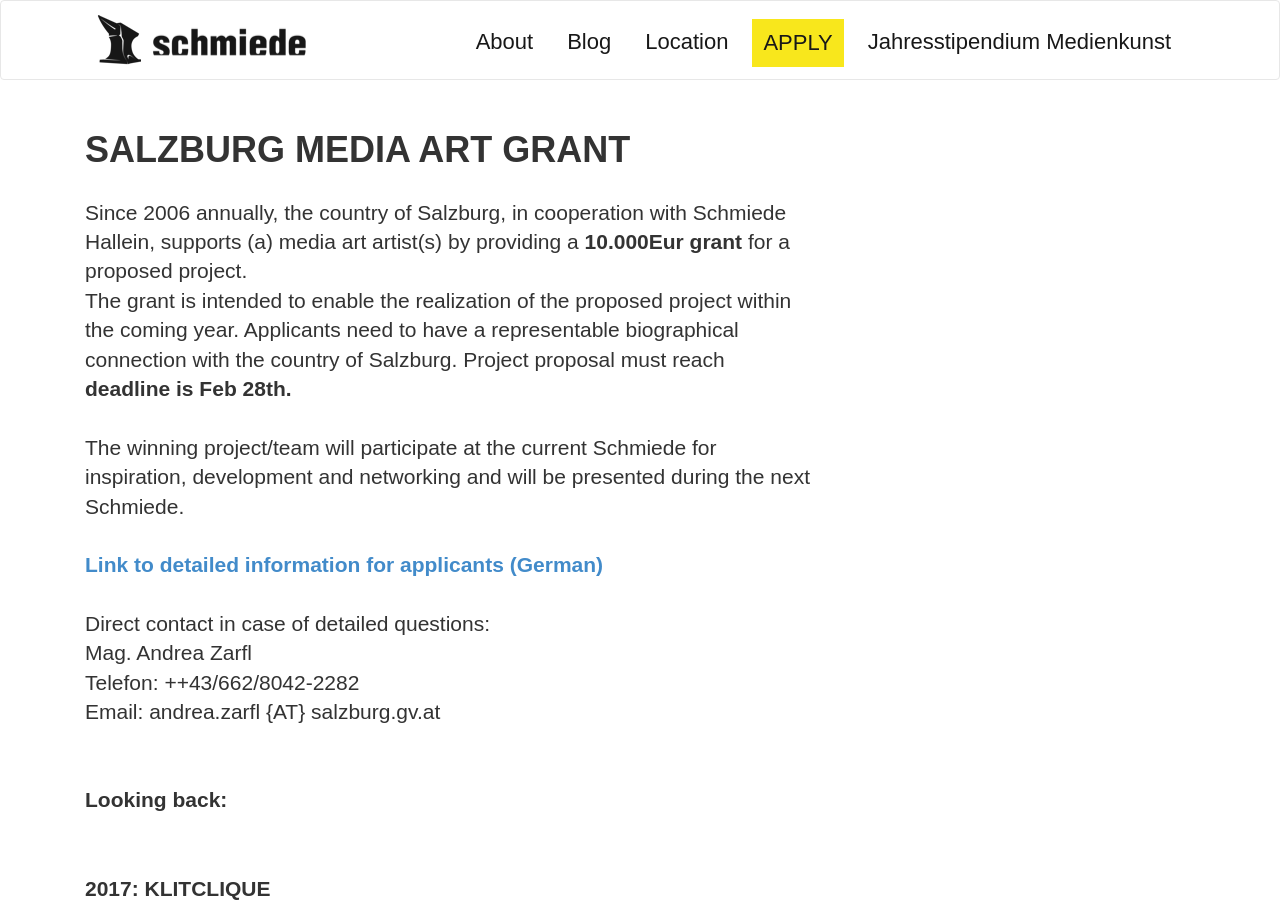
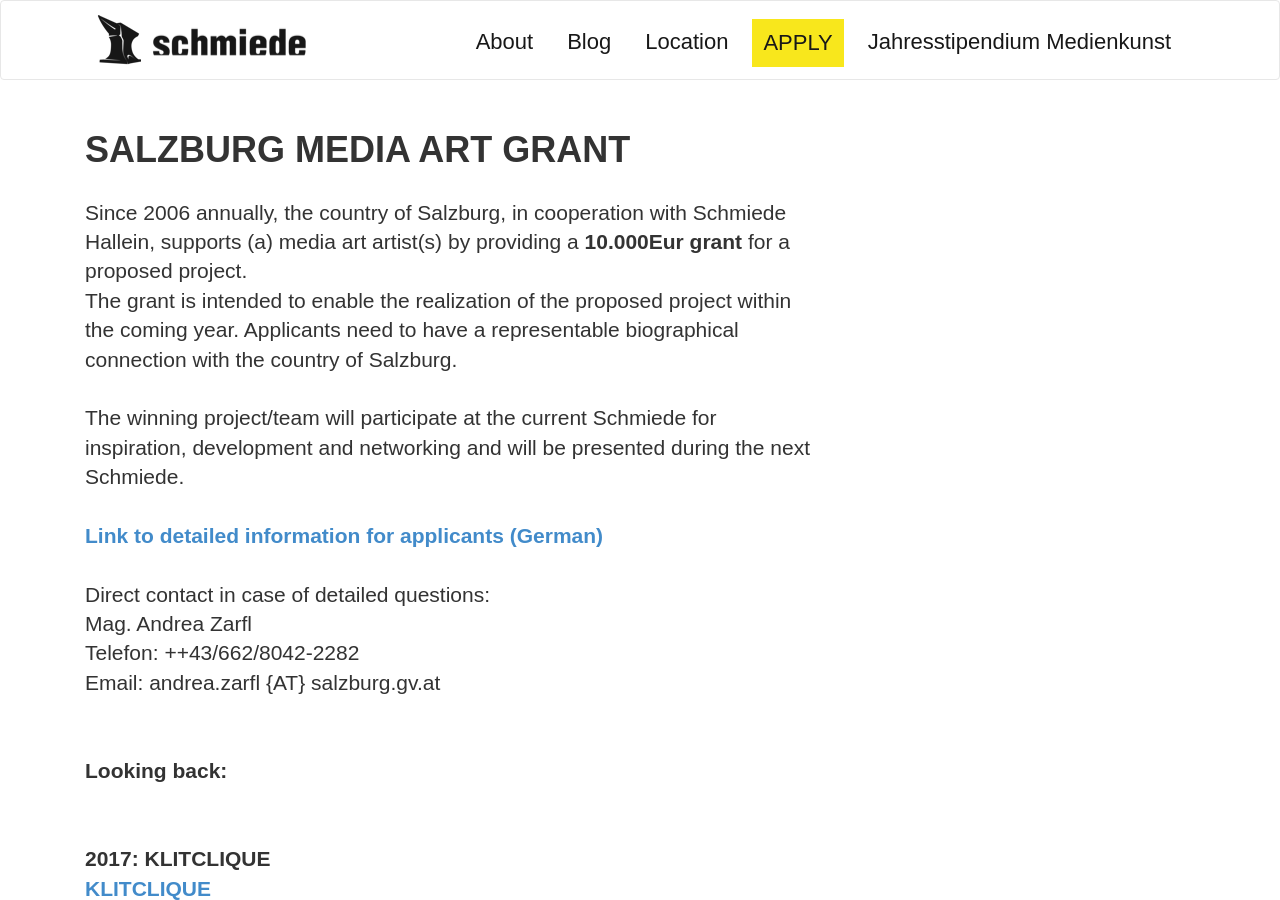
Before and after one commit to philippWassibauer/schmiede_web, a Jekyll site: the page built from medienkunstpreis/index.html, in a window 1280 px wide and 900 px high. Built offline with Jekyll 4.4.1, drawn with Linux system fonts in a browser that asks for light colours.

Commit message:
Update index.html

```diff
--- a/medienkunstpreis/index.html
+++ b/medienkunstpreis/index.html
@@ -14,7 +14,7 @@
         Hallein, supports (a) media art artist(s) by providing a <strong>10.000Eur grant</strong> for a proposed project.
         <br />
         The grant is intended to enable the realization of the proposed project within the coming year.
-        Applicants need to have a representable biographical connection with the country of Salzburg. Project proposal must reach <strong>deadline is Feb 28th.</strong>
+        Applicants need to have a representable biographical connection with the country of Salzburg.
         <br /><br />
         The winning
         project/team will participate at the current Schmiede for inspiration,
```
